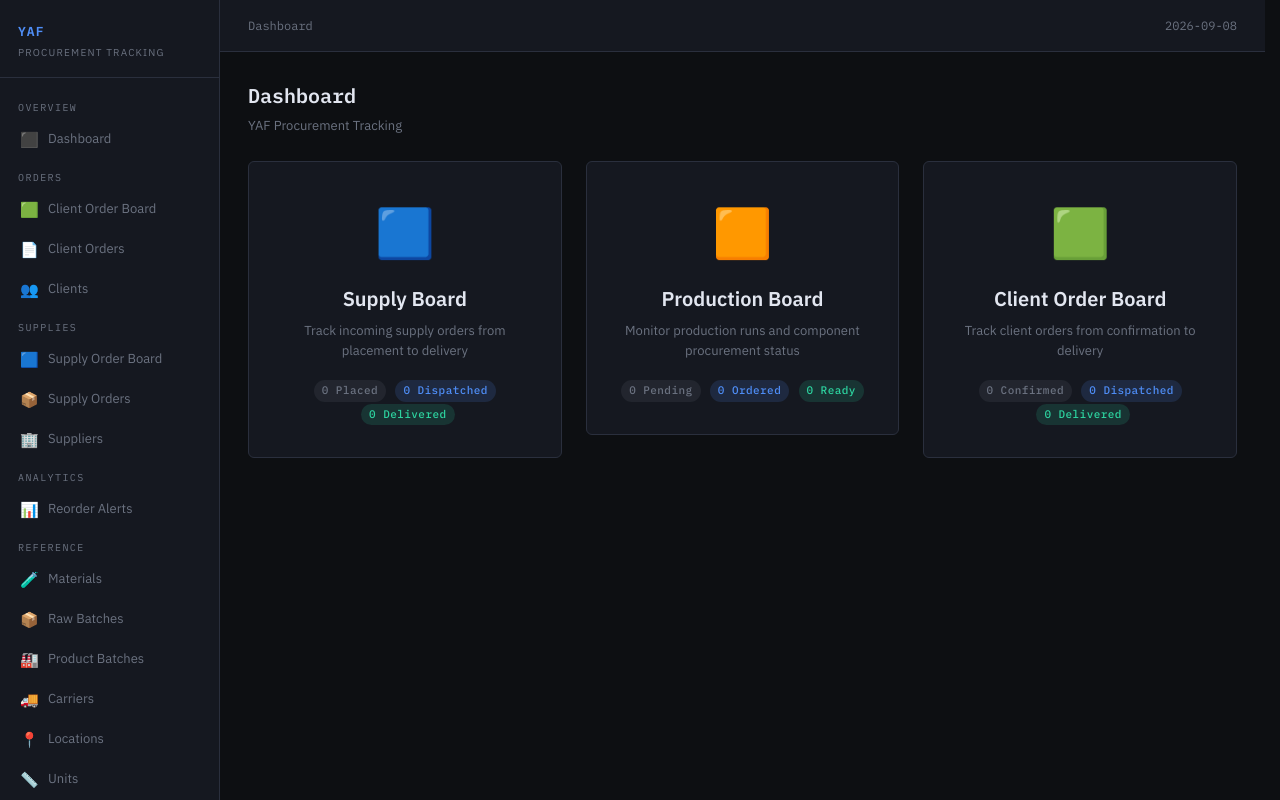
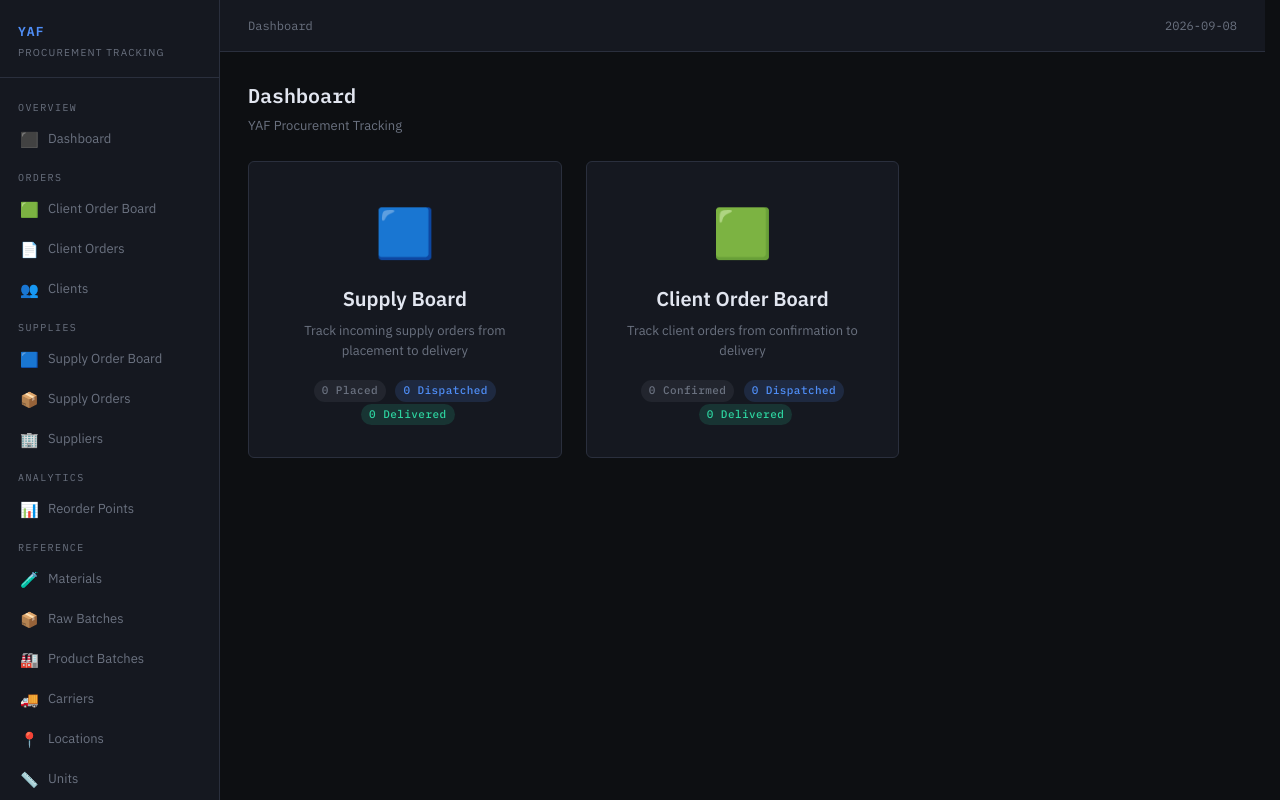
Before and after one commit to akprodromou/production_tracker, a Django app: template templates/dashboard.html in a window 1280 px wide. Run offline with Django 5.2, Linux system fonts and the light colour scheme; the template is opened without the code that fills it, so the values that code supplies are empty.

Commit message:
fix: remove production board from dashboard and sidebar, rename reorder alerts, scrollbar gutter

```diff
--- a/templates/dashboard.html
+++ b/templates/dashboard.html
@@ -25,19 +25,6 @@
     </div>
   </a>
 
-  <a href="{% url 'production-board' %}" style="text-decoration:none">
-    <div class="card" style="padding:32px 24px;text-align:center;cursor:pointer;transition:border-color .15s;border:1px solid var(--border);border-radius:var(--radius)">
-      <div style="font-size:48px;margin-bottom:12px">🟧</div>
-      <div style="font-size:20px;font-weight:600;color:var(--text);margin-bottom:6px">Production Board</div>
-      <div style="font-size:13px;color:var(--muted)">Monitor production runs and component procurement status</div>
-      <div style="margin-top:16px">
-        <span class="badge badge-grey">{{ production_counts.PENDING|default:0 }} Pending</span>
-        <span class="badge badge-blue" style="margin-left:6px">{{ production_counts.ORDERED|default:0 }} Ordered</span>
-        <span class="badge badge-green" style="margin-left:6px">{{ production_counts.READY|default:0 }} Ready</span>
-      </div>
-    </div>
-  </a>
-
   <a href="{% url 'client-order-board' %}" style="text-decoration:none">
     <div class="card" style="padding:32px 24px;text-align:center;cursor:pointer;transition:border-color .15s;border:1px solid var(--border);border-radius:var(--radius)">
       <div style="font-size:48px;margin-bottom:12px">🟩</div>
--- a/templates/partials/_sidebar.html
+++ b/templates/partials/_sidebar.html
@@ -33,7 +33,7 @@
 
     <div class="nav-section">Analytics</div>
     <a href="{% url 'reorder-alerts' %}" class="{% if request.resolver_match.url_name == 'reorder-alerts' %}active{% endif %}">
-      <span class="icon">&#128202;</span> Reorder Alerts
+      <span class="icon">&#128202;</span> Reorder Points
     </a>
 
     <div class="nav-section">Reference</div>
--- a/templates/reorder/alerts.html
+++ b/templates/reorder/alerts.html
@@ -1,6 +1,6 @@
 {% extends "base.html" %}
-{% block title %}Reorder Alerts{% endblock %}
-{% block breadcrumb %}<a href="{% url 'dashboard' %}">Dashboard</a><span>/</span> Reorder Alerts{% endblock %}
+{% block title %}Reorder Points{% endblock %}
+{% block breadcrumb %}<a href="{% url 'dashboard' %}">Dashboard</a><span>/</span> Reorder Points{% endblock %}
 
 {% block extra_head %}
 <style>
@@ -34,7 +34,7 @@ input:focus, select:focus { border-color:var(--accent); }
 {% block content %}
 <div class="page-header">
   <div>
-    <h1>Reorder Alerts</h1>
+    <h1>Reorder Points</h1>
     <p class="text-muted" style="font-size:13px">
       {% if month_labels %}
         Based on {{ month_labels|length }} month{{ month_labels|length|pluralize }} of sales:
```
